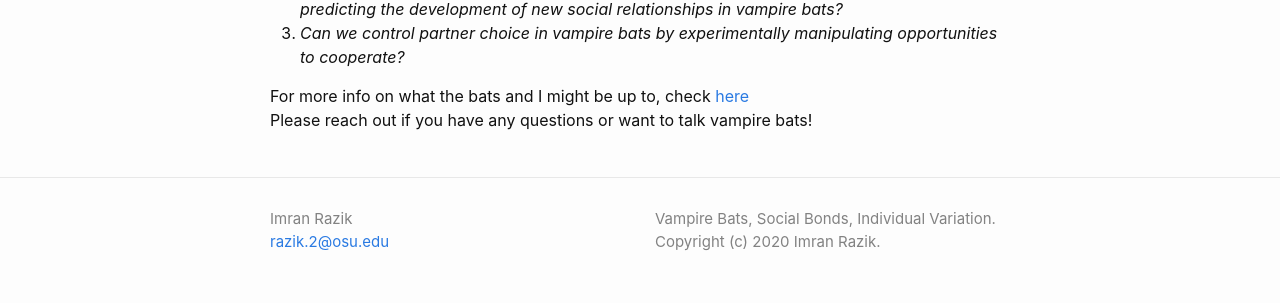
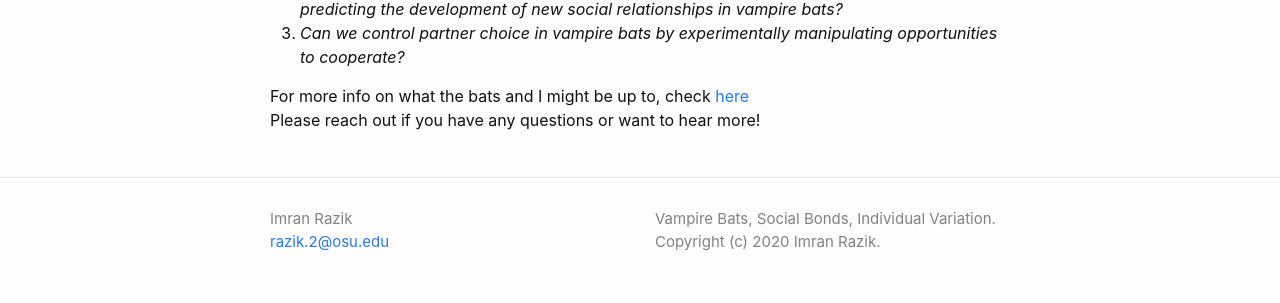
Before and after one commit to imranrazik/imranrazik.github.io, a Jekyll site: the page built from index.md, in a window 1280 px wide. Shown: the part 900-1203 px from the top of the page. Built offline with Jekyll 4.4.1, drawn with Linux system fonts in a browser that asks for light colours; our own code applies the rules of GitHub Pages for plain Markdown files.

Commit message:
Update index.md

```diff
--- a/index.md
+++ b/index.md
@@ -19,4 +19,4 @@ For my dissertation, I work with common vampire bats to answer three **primary r
 3. *Can we control partner choice in vampire bats by experimentally manipulating opportunities to cooperate?*
 
 For more info on what the bats and I might be up to, check [here](https://imranrazik.github.io/Blog.html) <br/>
-Please reach out if you have any questions or want to talk vampire bats!
+Please reach out if you have any questions or want to hear more!
```
